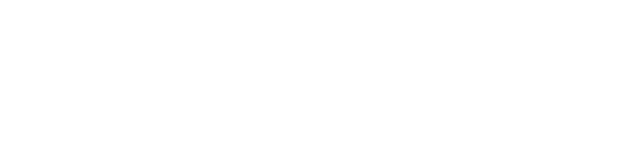
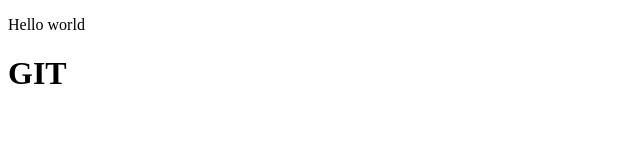
Before and after one commit to talgatmendekov/practice, a plain HTML site: page folder1/index.html in a window 1280 px wide. Shown: the whole page, without its empty margins (0-640 px from the left). Drawn offline with Linux system fonts and the light colour scheme.

Commit message:
add tags

```diff
--- a/folder1/index.html
+++ b/folder1/index.html
@@ -7,5 +7,7 @@
 </head>
 <body>
 
+    <p>Hello world</p>
+    <h1>GIT</h1>
 </body>
 </html>
```
